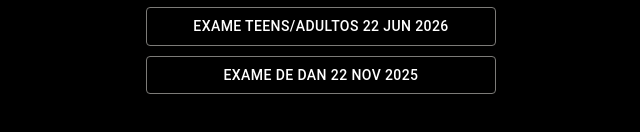
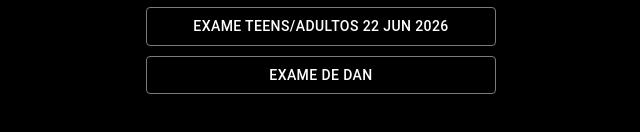
Before and after one commit to Joao-Ortega/uechi-ryu-challenge, a Next.js app: page / in a window 1280 px wide. Shown: the part 538-670 px from the top of the page, without its empty margins (319-959 px from the left). Built offline with nearby package versions, Linux system fonts and the light colour scheme.

Commit message:
Removing date on exam test

```diff
--- a/components/InitialPage/InitialPage.tsx
+++ b/components/InitialPage/InitialPage.tsx
@@ -305,7 +305,7 @@ export default function InitialPage() {
                 margin: '1% 0 0 0'
               }}
             >
-              EXAME DE DAN 22 NOV 2025
+              EXAME DE DAN
             </Button>
           )}
         </Box>
```
